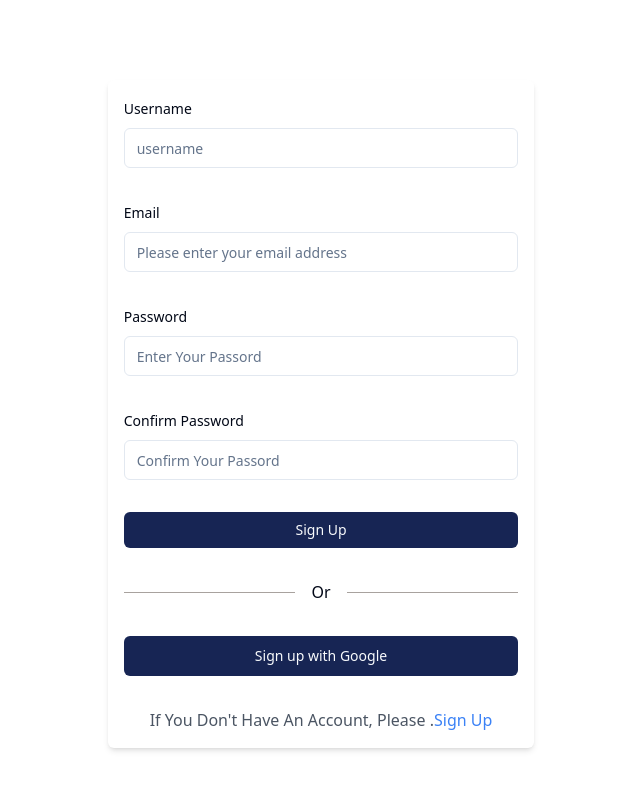
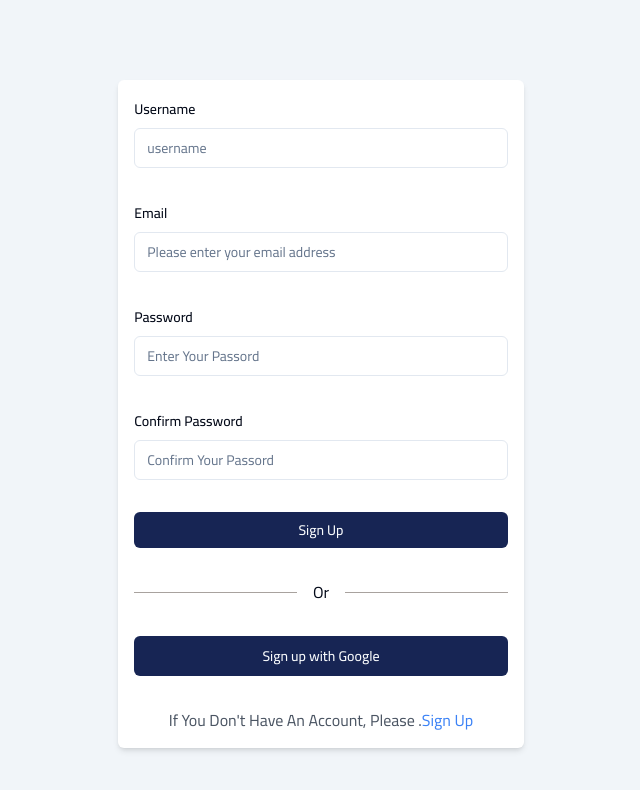
Before and after one commit to lucmanm/nextjs_ecommerce_computech_app, a Next.js app: page /sign-up in a window 1280 px wide. Shown: the top 790 px of the page, without its empty margins (319-959 px from the left). Built offline with nearby package versions, Linux system fonts and the light colour scheme.

Commit message:
Trial an error disappearing sign in and signout

```diff
--- a/app/(auth)/layout.tsx
+++ b/app/(auth)/layout.tsx
@@ -1,4 +1,19 @@
+import "@/styles/globals.css";
+import { Cairo } from "next/font/google";
+
+const cairo = Cairo({ subsets: ["latin"] });
+
+
 
 export default function RootLayout({children}: {children: React.ReactNode}) {
-  return children
+  return (
+    <html lang="en">
+      <body
+        className={`${cairo.className} flex h-screen min-h-screen flex-col bg-slate-100`}
+      >
+      <main className="lg:container">{children}</main>
+
+      </body>
+    </html>
+  );
 }
--- a/app/(auth)/sign-in/page.tsx
+++ b/app/(auth)/sign-in/page.tsx
@@ -1,6 +1,7 @@
 import SignInForm from "@/components/block/SignInForm";
-import React from "react";
-
+export const metadata = {
+  title: "Sign Up",
+};
 const SignIn = () => {
   return (
     <div className="m-4">
--- a/app/(auth)/sign-up/page.tsx
+++ b/app/(auth)/sign-up/page.tsx
@@ -1,5 +1,8 @@
 import SignUpForm from "@/components/block/SignUpForm";
-import React from "react";
+
+export const metadata = {
+    title: "Log Up",
+  };
 
 const SignUp = () => {
     return <div><SignUpForm/></div>;
```
